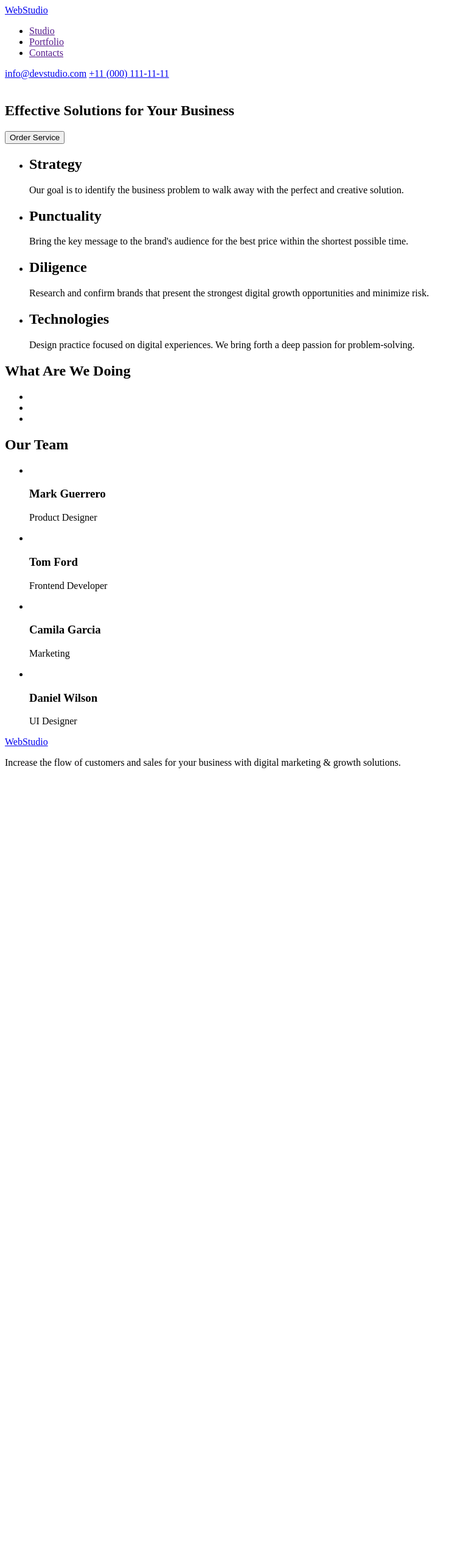
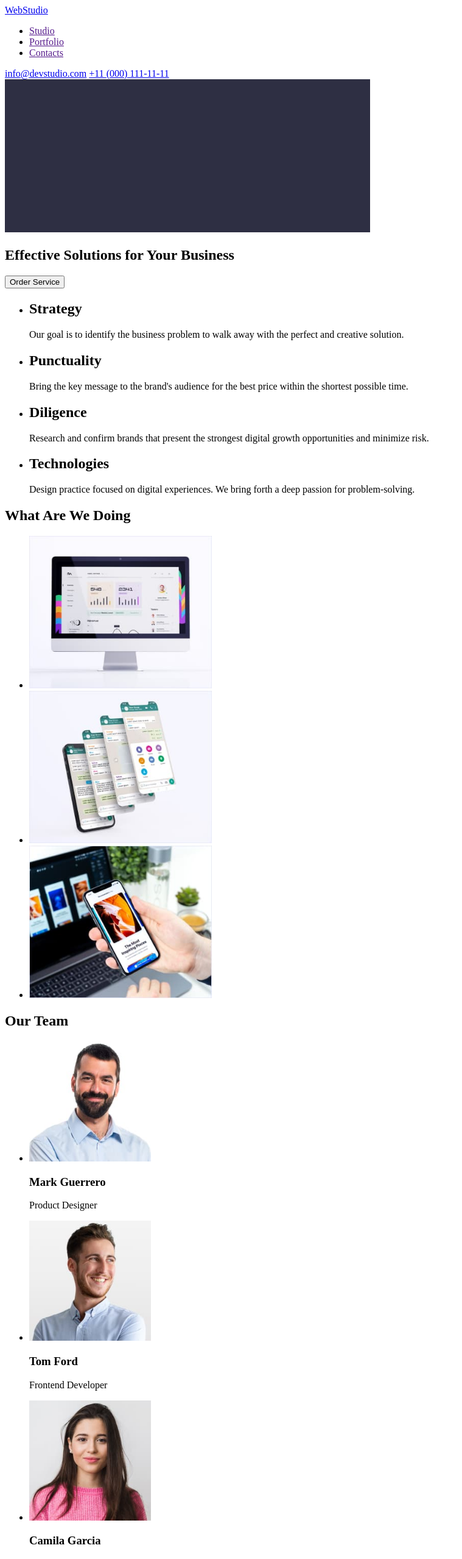
Before and after one commit to VasylVysh/goit-markup-hw-01, a plain HTML site: page index.html in a window 1280 px wide. Shown: the top 2557 px of the page at 61% size, without its empty margins (0-759 px from the left). Before the commit the page ends 1276 px from the top, so only its background shows below. Drawn offline with Linux system fonts and the light colour scheme.

Commit message:
Add new features

```diff
--- a/index.html
+++ b/index.html
@@ -21,7 +21,7 @@
   </header>
 <main>
     <section>
-        <img src="" alt="" width="">
+        <img src="./images/Darkbg1.jpg" alt="darkback" width="600">
         <h1>Effective Solutions for Your Business</h1>
         <button type="button">Order Service</button>
         <ul>
@@ -54,37 +54,38 @@
     <section>
         <h2>What Are We Doing</h2>
         <ul>
-            <li><img src="" alt=""></li>
-            <li><img src="" alt=""></li>
-            <li><img src="" alt=""></li>
+            <li><img src="./images/img1.jpg" alt="Desktop" width="300"></li>
+            <li><img src="./images/img2.jpg" alt="Mobile" width="300"></li>
+            <li><img src="./images/img3.jpg" alt="Web" width="300"></li>
         </ul>
     </section>
     <section>
         <h2>Our Team</h2>
         <ul>
             <li>
-                <img src="" alt="">
+                <img src="./images/photo1.jpg" alt="Mark" width="200">
                 <h3>Mark Guerrero</h3>
                 <p>Product Designer</p>
             </li>
              <li>
-                <img src="" alt="">
+                <img src="./images/photo2.jpg" alt="Tom" width="200">
                 <h3>Tom Ford</h3>
                 <p>Frontend Developer</p>
             </li>
              <li>
-                <img src="" alt="">
+                <img src="./images/photo3.jpg" alt="Camila" width="200">
                 <h3>Camila Garcia</h3>
                 <p>Marketing</p>
             </li>
              <li>
-                <img src="" alt="">
+                <img src="./images/photo4.jpg" alt="Daniel" width="200">
                 <h3>Daniel Wilson</h3>
                 <p>UI Designer</p>
             </li>
         </ul>
     </section>
     <footer>
+        <img src="./images/Darkbg2.jpg" alt="darkback2" width="600">
         <a href="./index.html">WebStudio</a>
         <p>Increase the flow of customers and sales for your business with digital marketing & growth solutions.</p>
     </footer>
```
Also changed, not shown: images/Darkbg1.jpg (added), images/Darkbg2.jpg (added), images/img1.jpg (added), images/img2.jpg (added), images/img3.jpg (added), images/photo1.jpg (added), images/photo2.jpg (added), images/photo3.jpg (added), images/photo4.jpg (added), 1 other file.
